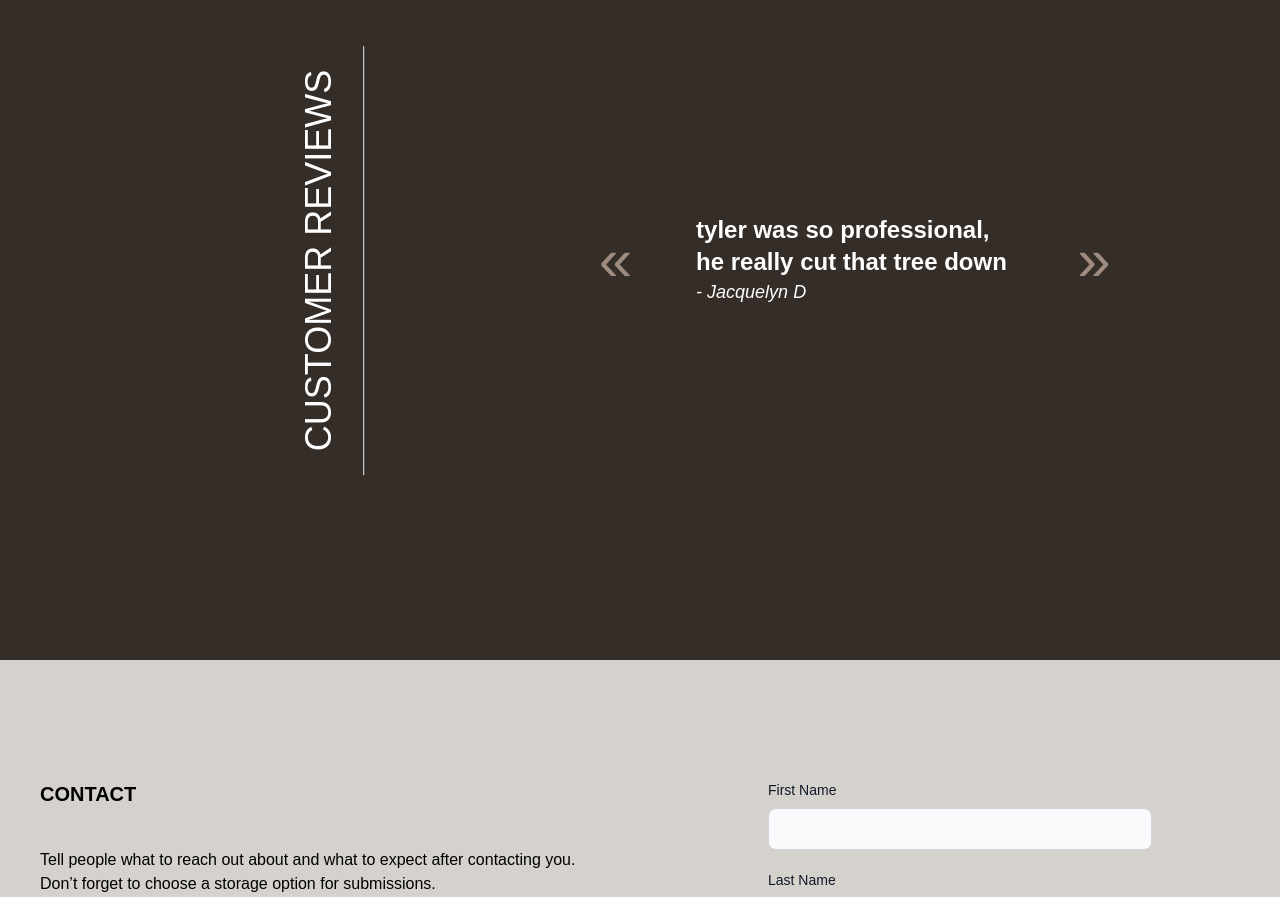
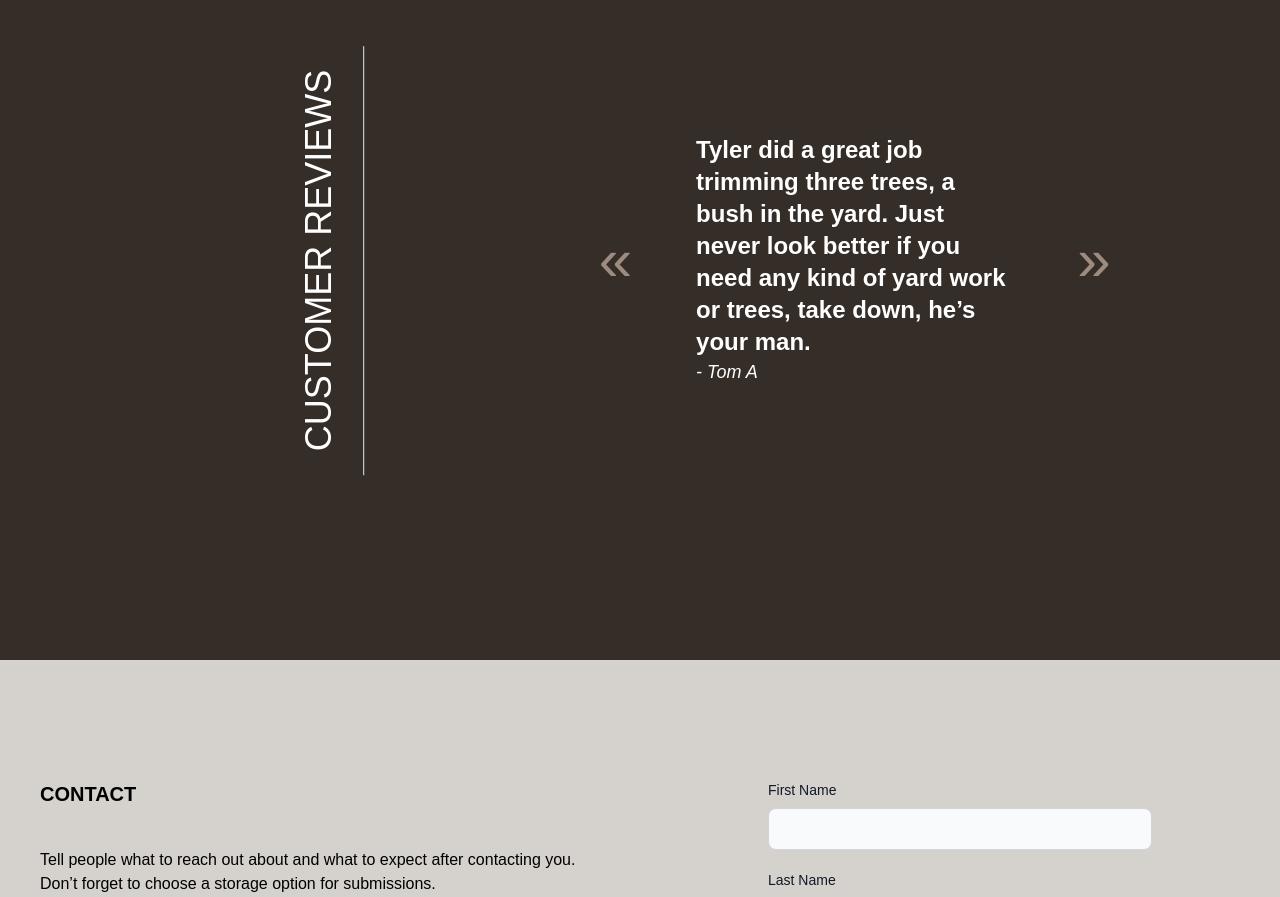
Before and after one commit to gmcclarin/tyler, a React (Create React App) app: page / in a window 1280 px wide. Shown: the part 2340-3237 px from the top of the page. Built offline with nearby package versions, Linux system fonts and the light colour scheme; no server answers.

Commit message:
populate Tyler's reviews with his actual google reviews

```diff
--- a/src/components/ReviewCarousel.js
+++ b/src/components/ReviewCarousel.js
@@ -8,35 +8,65 @@ const ReviewCarousel = () => {
     const reviews = [
         {
             id : 1,
-            r : "tyler was so professional, he really cut that tree down",
-            first :  "Jacquelyn",
-            last : "D"
+            r : "Tyler's Tree Solutions took down and cut up a tall tree close to the house. Tyler did an excellent job. Hard working, timely, reliable and honest!!",
+            first :  "Paul",
+            last : "L"
         },
         {
             id : 2,
-            r : "timber timber timber timber timber and trees falling everywhere wow",
-            first : "Mary",
-            last  : "S"
+            r : "Tyler did a great job trimming three trees and clear brush. Tyler is professional, courteous,  and very knowledgeable. He is neat, cleans up and reasonably priced. Very impressive.  I  highly recommend him!",
+            first : "Andrea",
+            last  : "B"
         },
         {
             id : 3,
-            r : "Tyler removed the stumps in my yard as part of a landscaping project and I loved his work",
-            first : "Robert",
-            last : "Frost"
+            r : "Tyler is very professional and timely in his work. He is knowledgable in removing and trimming trees. Thank you for your devotion to the work you do.",
+            first : "Larry",
+            last : "W"
+        },
+        {
+            id : 4,
+            r : "Tyler did a great job on all five of our maple trees. Also his clean up and hauling away of all the branches was nice to not leave me any work left behind. Thanks, Tyler",
+            first : "Paul",
+            last : "H"
+        },
+        {
+            id : 5,
+            r : "Previous owners let our shrub line grow to a 30’ tall monster which included several trees. The whole line was over a hundred forty feet in length and Tyler’s Tree Solution took care of the whole thing in six flat, as promised. Very pleased!",
+            first : "Brennan",
+            last : "B"
+        },
+        {
+            id : 6,
+            r : "Tyler did a great job trimming three trees, a bush in the yard. Just never look better if you need any kind of yard work or trees, take down, he’s your man.",
+            first : "Tom",
+            last : "A"
+        },
+        {
+            id : 7,
+            r : "Tyler is extremely professional, courteous,  and very knowledgeable. He shows up on time, he is very neat, and reasonably priced. Very impressive.  I would highly recommend him!",
+            first : "Liliana",
+            last : "M"
+        },
+        {
+            id : 8,
+            r : "Great job!  We will definitely have him come again!",
+            first : "Kim",
+            last : "D"
         }
     ]
 
-    const [chosenReview, setChosenReview] = useState(reviews[0])
+    const [chosenReview, setChosenReview] = useState(reviews[5])
 
 
 
-    const handleRandomSelection = () => {
-        const randomElement = reviews[Math.floor(Math.random() * reviews.length)];
-        while (chosenReview == randomElement){
-            randomElement = reviews[Math.floor(Math.random() * reviews.length)]
-        }
-        setChosenReview(randomElement)
-    }
+    // const handleRandomSelection = () => {
+    //     const randomElement = reviews[Math.floor(Math.random() * reviews.length)];
+    //     while (chosenReview == randomElement){
+    //         randomElement = reviews[Math.floor(Math.random() * reviews.length)]
+    //     }
+    //     setChosenReview(randomElement)
+    // }
 
     // these look weird because the id's are not 0 indexed lol
 
```
